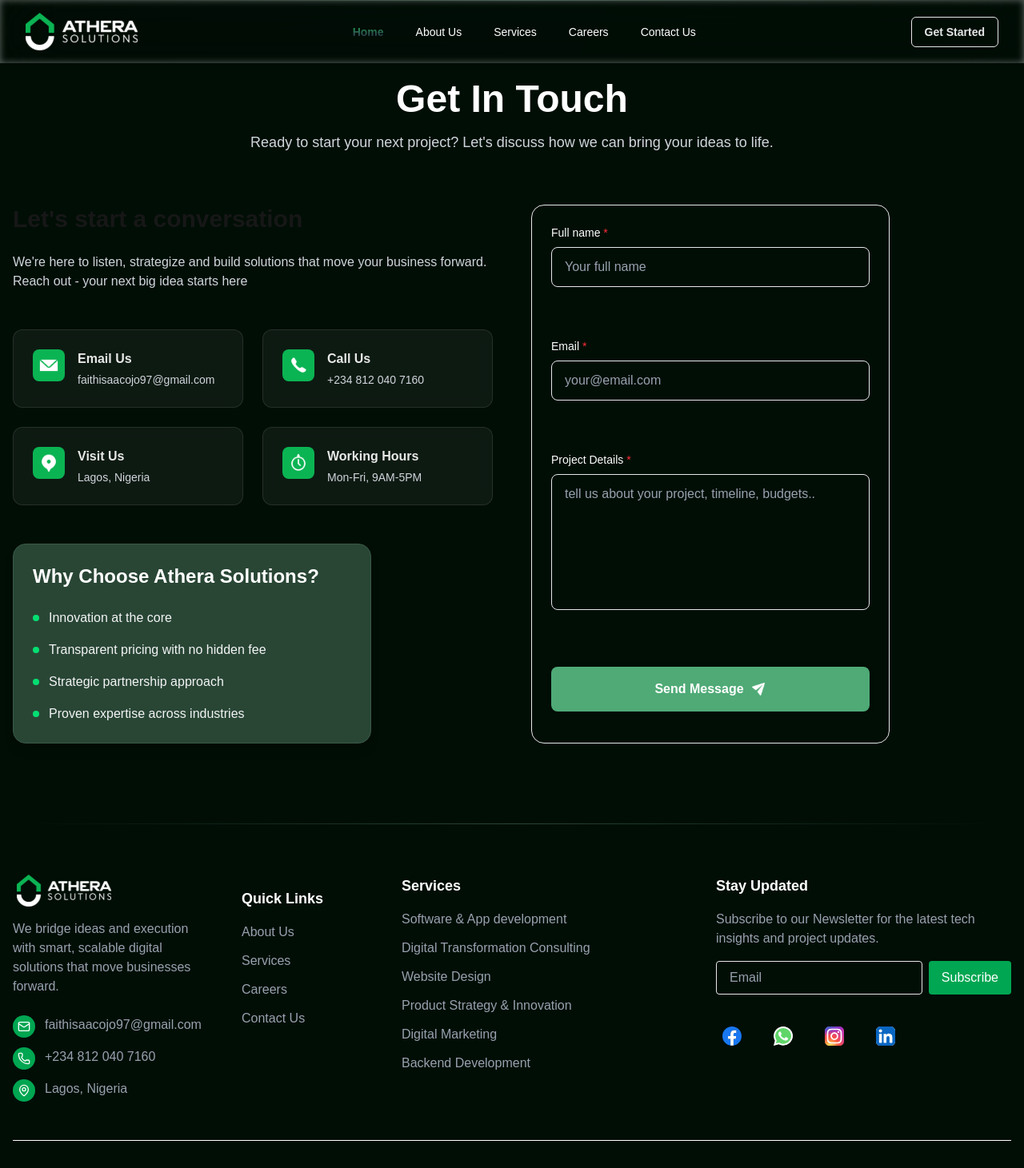
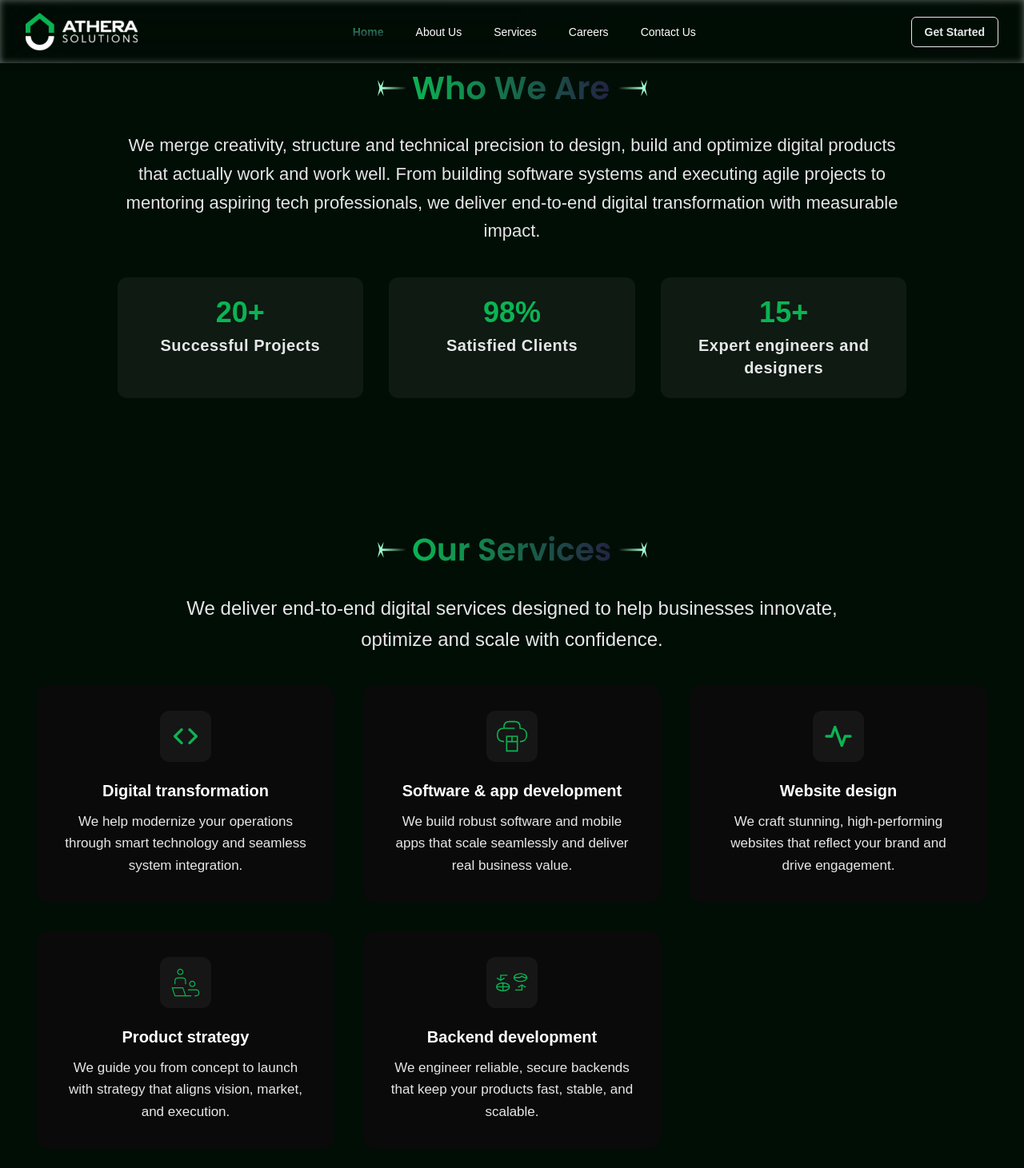
Before and after one commit to Isaac-s-Consolidate/athera-solutions, a Next.js app: page / in a window 1280 px wide. Shown: the top 1461 px of the page at 80% size. Built offline with nearby package versions, Linux system fonts and the light colour scheme.

Commit message:
responsiveness and Animation

```diff
--- a/app/page.tsx
+++ b/app/page.tsx
@@ -1,10 +1,14 @@
 import React from 'react';
 import ContactForm from '@/components/ContactForm';
+import WhoWeAre from '@/components/WhoWeAre';
+import OurServices from '@/components/OurServices';
 
 const HomePage = () => {
   return (
     <div className="min-h-screen">
       <main>
+        <WhoWeAre />
+        <OurServices />
         <ContactForm />
       </main>
     </div>
--- a/components/OurServices.tsx
+++ b/components/OurServices.tsx
@@ -1,102 +1,167 @@
 import images from '@/public/images/images';
 import Image from 'next/image';
 
+interface ServiceCardProps {
+  icon: string;
+  title: string;
+  description: string;
+}
+
+const ServiceCard = ({ icon, title, description }: ServiceCardProps) => (
+  <div className="relative group rounded-2xl p-[6px] transition-all duration-500">
+    {/* Animated gradient border container */}
+    <div className="absolute inset-0 rounded-2xl opacity-0 group-hover:opacity-100 transition-opacity duration-700 overflow-hidden">
+      {/* Base layers - stacked backgrounds */}
+      <div className="absolute inset-0 bg-[#E6E7E8]" />
+      <div
+        className="absolute inset-0"
+        style={{
+          background:
+            'radial-gradient(96% 96% at 50% 7.5%, rgba(0, 80, 0, 0.15) 0%, rgba(0, 80, 0, 0) 100%)',
+        }}
+      />
+      <div className="absolute inset-0 bg-[#0BB453]" />
+
+      {/* Rotating conic gradient - creates the traveling border effect */}
+      <div
+        className="absolute inset-0 animate-border-flow"
+        style={{
+          background: `conic-gradient(from 225deg at 50% 50%,
+            /* ========== BOTTOM-LEFT CORNER ========== */
+            /* Start with left border - fully visible */
+            #0BB453 0deg,
+            #0BB453 45deg,
+
+            /* ========== LEFT LINE ========== */
+            #0BB453 45deg,
+            #0BB453 90deg,
+
+            /* ========== TOP-LEFT CORNER ========== */
+            /* Extend bright color slightly into top */
+            #0BA44D 90deg,
+            #0A9347 95deg,
+
+            /* ========== TOP LINE ========== */
+            /* Fade to dark green */
+            #098241 95deg,
+            #08713B 100deg,
+            #076035 105deg,
+            #06502F 110deg,
+            #054029 120deg,
+            #043A24 135deg,
+            #033020 150deg,
+            #02281A 180deg,
+
+            /* ========== RIGHT AND BOTTOM LINES ========== */
+            /* Right and bottom - dark green */
+            #02281A 180deg,
+            #022018 270deg,
+            #022018 360deg
+          )`,
+        }}
+      />
+    </div>
+
+    {/* Inner content container */}
+    <div className="relative rounded-[14px] overflow-hidden bg-[#0A0A0A] h-full">
+      {/* Linear gradient overlay on content */}
+      <div
+        className="absolute inset-0 opacity-0 group-hover:opacity-100 transition-opacity duration-700"
+        style={{
+          background:
+            'linear-gradient(282.33deg, rgba(255, 255, 255, 0) 4.18%, rgba(255, 255, 255, 0.04) 95.82%)',
+        }}
+      />
+
+      {/* Content */}
+      <div className="relative z-10 p-6 sm:p-8 flex flex-col items-center text-center gap-6 h-full">
+        {/* Icon container */}
+        <div className="p-3 bg-white/5 rounded-xl group-hover:bg-[#0BB453]/20 transition-all duration-700">
+          <Image
+            src={icon}
+            alt={title}
+            width={40}
+            height={40}
+            className="w-10 h-10"
+          />
+        </div>
+
+        {/* Text content */}
+        <div className="font-inter flex flex-col gap-3 flex-grow">
+          <h2 className="font-bold text-lg sm:text-xl leading-tight text-white">
+            {title}
+          </h2>
+          <p className="text-base sm:text-[17px] leading-relaxed text-[#E6E7E8]">
+            {description}
+          </p>
+        </div>
+      </div>
+    </div>
+  </div>
+);
+
 const OurServices = () => {
+  const services = [
+    {
+      icon: images.brackets,
+      title: 'Digital transformation',
+      description:
+        'We help modernize your operations through smart technology and seamless system integration.',
+    },
+    {
+      icon: images.cloud,
+      title: 'Software & app development',
+      description:
+        'We build robust software and mobile apps that scale seamlessly and deliver real business value.',
+    },
+    {
+      icon: images.ht,
+      title: 'Website design',
+      description:
+        'We craft stunning, high-performing websites that reflect your brand and drive engagement.',
+    },
+    {
+      icon: images.mentoring,
+      title: 'Product strategy',
+      description:
+        'We guide you from concept to launch with strategy that aligns vision, market, and execution.',
+    },
+    {
+      icon: images.group,
+      title: 'Backend development',
+      description:
+        'We engineer reliable, secure backends that keep your products fast, stable, and scalable.',
+    },
+  ];
+
   return (
-    <section className="w-full flex items-center justify-center py-20 px-4">
-      <div className="flex max-w-[1200px] flex-col items-center gap-6">
-        <Image src={images.os} alt="Our Services" width={337} height={60} />
-        <p className="text-center max-w-6xl font-poppins w-fit md:text-[24px] text-[22px] tracking-normal leading-relaxed">
+    <section className="w-full flex items-center justify-center py-12 md:py-20 px-4 sm:px-6">
+      <div className="flex max-w-[1200px] flex-col items-center gap-6 w-full">
+        <div className="w-full max-w-[337px] px-4 sm:px-0">
+          <Image
+            src={images.os}
+            alt="Our Services"
+            width={337}
+            height={60}
+            className="w-full h-auto"
+            priority
+          />
+        </div>
+
+        <p className="text-center max-w-4xl font-poppins w-full px-4 sm:px-0 text-base sm:text-lg md:text-xl lg:text-2xl leading-relaxed tracking-normal text-[#E6E7E8]">
           We deliver end-to-end digital services designed to help businesses
           innovate, optimize and scale with confidence.
         </p>
-        <div className="grid md:grid-cols-2 lg:grid-cols-3 gap-1 mt-3">
-          {/* Service items will go here */}
-          {/* Service */}
-          <div className="rounded-2xl bg-linear-to-l from-transparent">
-            <div className="bg-background rounded-2xl py-[30px] px-12 bg-radial-[at_25%_25%] from-[#0050004D] to-[#00500000] to-90% flex flex-col gap-8">
-              <Image
-                src={images.brackets}
-                alt="Brackets"
-                width={50}
-                height={50}
-              />
-              <div className="font-inter flex flex-col gap-4">
-                <h2 className=" font-bold text-[18px] leading-[150%]">
-                  Digital transformation
-                </h2>
-                <p className="text-[18px] leading-[160%]">
-                  We help mordernize your operations through smart technology
-                  and seamless system integration.
-                </p>
-              </div>
-            </div>
-          </div>
-          {/* Service */}
-          <div className="rounded-2xl bg-linear-to-l from-transparent">
-            <div className="bg-background rounded-2xl py-[30px] px-12 bg-radial-[at_25%_25%] from-[#0050004D] to-[#00500000] to-90% flex flex-col gap-8">
-              <Image src={images.cloud} alt="Brackets" width={50} height={50} />
-              <div className="font-inter flex flex-col gap-4">
-                <h2 className=" font-bold text-[18px] leading-[150%]">
-                  Software & app development
-                </h2>
-                <p className="text-[18px] leading-[160%]">
-                  We build robust software and mobile apps that scale seamlessly
-                  and deliver real business value.
-                </p>
-              </div>
-            </div>
-          </div>
-          {/* Service */}
-          <div className="rounded-2xl bg-linear-to-l from-transparent">
-            <div className="bg-background rounded-2xl py-[30px] px-12 bg-radial-[at_25%_25%] from-[#0050004D] to-[#00500000] to-90% flex flex-col gap-8">
-              <Image src={images.ht} alt="Brackets" width={50} height={50} />
-              <div className="font-inter flex flex-col gap-4">
-                <h2 className=" font-bold text-[18px] leading-[150%]">
-                  Website design
-                </h2>
-                <p className="text-[18px] leading-[160%]">
-                  We craft stunning, high-performing websites that reflect your
-                  brand and drive engagement.
-                </p>
-              </div>
-            </div>
-          </div>
-          {/* Service */}
-          <div className="rounded-2xl bg-linear-to-l from-transparent">
-            <div className="bg-background rounded-2xl py-[30px] px-12 bg-radial-[at_25%_25%] from-[#0050004D] to-[#00500000] to-90% flex flex-col gap-8">
-              <Image
-                src={images.mentoring}
-                alt="Brackets"
-                width={50}
-                height={50}
-              />
-              <div className="font-inter flex flex-col gap-4">
-                <h2 className=" font-bold text-[18px] leading-[150%]">
-                  Product strategy
-                </h2>
-                <p className="text-[18px] leading-[160%]">
-                  We guide you from concept to launch with strategy that aligns
-                  vision, market, and execution.
-                </p>
-              </div>
-            </div>
-          </div>
-          {/* Service */}
-          <div className="rounded-2xl bg-linear-to-l from-transparent">
-            <div className="bg-background rounded-2xl py-[30px] px-12 bg-radial-[at_25%_25%] from-[#0050004D] to-[#00500000] to-90% flex flex-col gap-8">
-              <Image src={images.group} alt="Brackets" width={50} height={50} />
-              <div className="font-inter flex flex-col gap-4">
-                <h2 className=" font-bold text-[18px] leading-[150%]">
-                  Backend development
-                </h2>
-                <p className="text-[18px] leading-[160%]">
-                  We engineer reliable, secure backends that keep your products
-                  fast, stable, and scalable.
-                </p>
-              </div>
-            </div>
-          </div>
+
+        <div className="grid grid-cols-1 sm:grid-cols-2 lg:grid-cols-3 gap-4 sm:gap-6 w-full mt-2">
+          {services.map((service, index) => (
+            <ServiceCard
+              key={index}
+              icon={service.icon}
+              title={service.title}
+              description={service.description}
+            />
+          ))}
         </div>
       </div>
     </section>
--- a/components/WhoWeAre.tsx
+++ b/components/WhoWeAre.tsx
@@ -3,11 +3,20 @@ import images from '@/public/images/images';
 
 const WhoWeAre = () => {
   return (
-    <section className="w-full flex items-center justify-center py-20 px-4">
-      <div className="flex max-w-[987px] flex-col items-center gap-6">
+    <section className="w-full flex items-center justify-center py-12 md:py-20 px-4 sm:px-6">
+      <div className="flex max-w-[987px] flex-col items-center gap-6 w-full">
         {/* Header image */}
-        <Image src={images.wwa} alt="Who We Are" width={337} height={60} />
-        <p className="text-center font-poppins w-fit lg:text-[22px] text-[19px] tracking-normal">
+        <div className="w-full max-w-[337px] px-4 sm:px-0">
+          <Image
+            src={images.wwa}
+            alt="Who We Are"
+            width={337}
+            height={60}
+            className="w-full h-auto"
+            priority
+          />
+        </div>
+        <p className="text-center font-poppins w-full px-4 sm:px-0 sm:w-4/5 md:w-full text-base sm:text-[19px] md:text-xl lg:text-[22px] leading-relaxed tracking-normal text-[#E6E7E8]">
           We merge creativity, structure and technical precision to design,
           build and optimize digital products that actually work and work well.
           From building software systems and executing agile projects to
@@ -15,27 +24,33 @@ const WhoWeAre = () => {
           transformation with measurable impact.
         </p>
         {/* Stats */}
-        <div className="font-inter flex flex-col md:flex-row gap-10 md:gap-0 justify-between w-full">
+        <div className="font-inter w-full grid grid-cols-1 sm:grid-cols-2 lg:grid-cols-3 gap-8 sm:gap-6 md:gap-8 mt-4">
           {/* Stat */}
-          <div className="flex flex-col items-center gap-0.5">
-            <p className="font-bold text-4xl text-main text-[#0BB453]">20+</p>
-            <p className="font-semibold text-xl lg:text-2xl leading-[160%] tracking-[0.8px]">
+          <div className="flex flex-col items-center gap-1 sm:gap-2 p-4 sm:p-6 rounded-xl bg-white/5">
+            <p className="font-bold text-3xl sm:text-4xl text-[#0BB453] transition-transform hover:scale-105">
+              20+
+            </p>
+            <p className="font-semibold text-lg sm:text-xl lg:text-xl text-center leading-snug tracking-wide text-[#E6E7E8]">
               Successful Projects
             </p>
           </div>
 
           {/* Stat */}
-          <div className="flex flex-col items-center gap-0.5">
-            <p className="font-bold text-4xl text-main text-[#0BB453]">98%</p>
-            <p className="font-semibold text-xl lg:text-2xl leading-[160%] tracking-[0.8px]">
+          <div className="flex flex-col items-center gap-1 sm:gap-2 p-4 sm:p-6 rounded-xl bg-white/5">
+            <p className="font-bold text-3xl sm:text-4xl text-[#0BB453] transition-transform hover:scale-105">
+              98%
+            </p>
+            <p className="font-semibold text-lg sm:text-xl lg:text-xl text-center leading-snug tracking-wide text-[#E6E7E8]">
               Satisfied Clients
             </p>
           </div>
 
           {/* Stat */}
-          <div className="flex flex-col items-center gap-0.5">
-            <p className="font-bold text-4xl text-main text-[#0BB453]">15+</p>
-            <p className="font-semibold text-xl lg:text-2xl leading-[160%] tracking-[0.8px]">
+          <div className="flex flex-col items-center gap-1 sm:gap-2 p-4 sm:p-6 rounded-xl bg-white/5 sm:col-span-2 lg:col-span-1">
+            <p className="font-bold text-3xl sm:text-4xl text-[#0BB453] transition-transform hover:scale-105">
+              15+
+            </p>
+            <p className="font-semibold text-lg sm:text-xl lg:text-xl text-center leading-snug tracking-wide text-[#E6E7E8]">
               Expert engineers and designers
             </p>
           </div>
```
